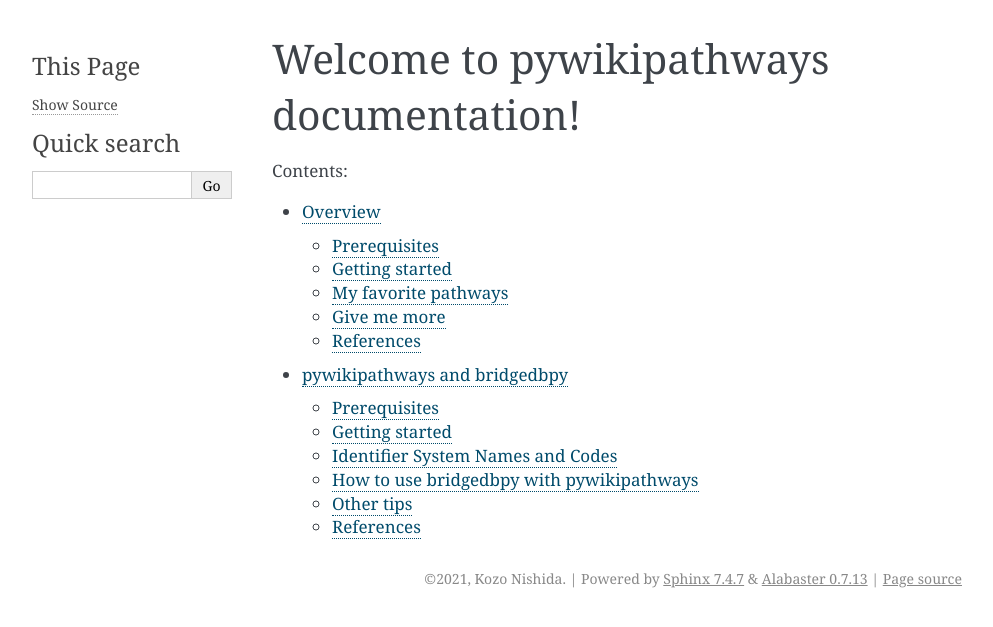
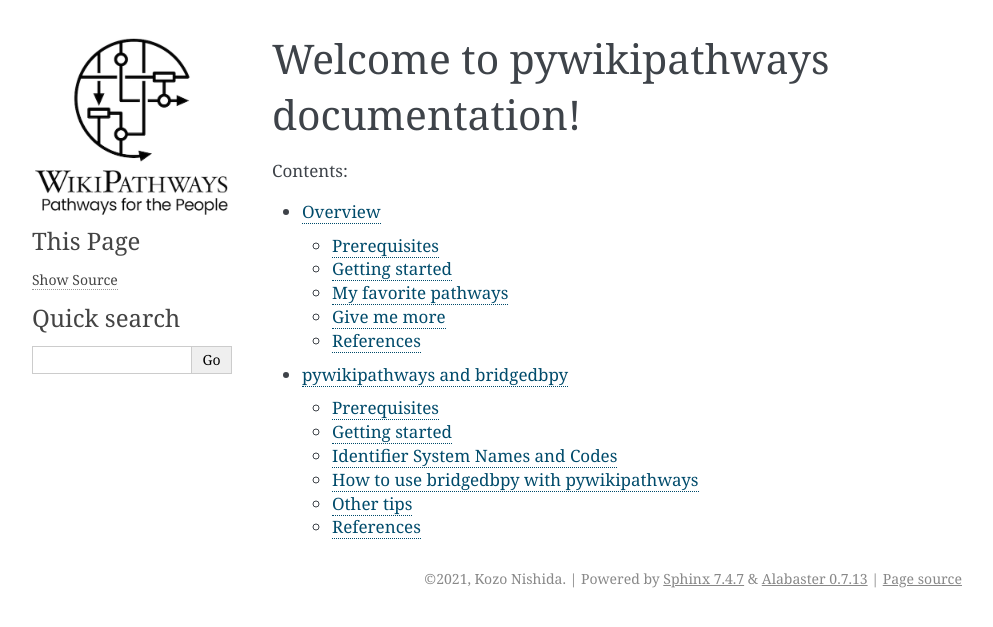
Before and after one commit to wikipathways/pywikipathways, a Sphinx documentation site: the page built from docs/index.rst, in a window 1280 px wide. Shown: the top 627 px of the page, without its empty margins (148-1141 px from the left). Built offline with Sphinx 7.4.7, drawn with Linux system fonts in a browser that asks for light colours; the version number could not be read and is left out.

Commit message:
Add WikiPathways logo to Sphinx html_logo (#4)
* Create tmp.txt

* Add files via upload

* Delete tmp.txt

* Add html_logo

```diff
--- a/docs/conf.py
+++ b/docs/conf.py
@@ -15,3 +15,4 @@
 html_theme = 'alabaster'
 
 html_static_path = ['_static']
+html_logo = '_static/images/Wplogo_with_text_500.png'
```
Also changed, not shown: docs/_static/images/Wplogo_with_text_500.png (added).
